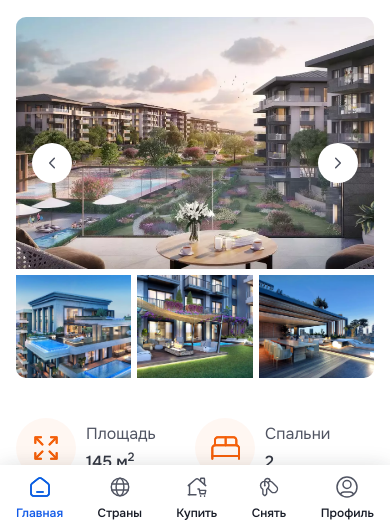
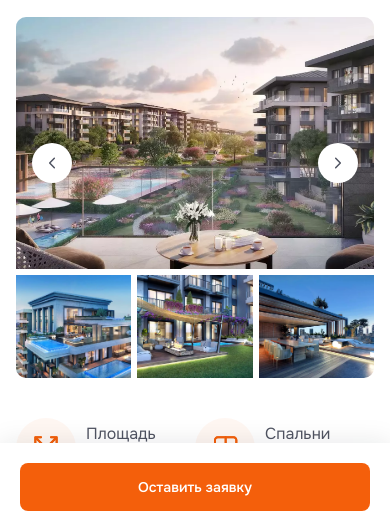
Before and after one commit to AzamjonKobulov/hatamatata, a website: page public/object.html in a window 390 px wide. Shown: the part 313-842 px from the top of the page. Drawn offline with nearby package versions, Linux system fonts and the light colour scheme.

Commit message:
add/object page

```diff
--- a/public/object.html
+++ b/public/object.html
@@ -3488,6 +3488,12 @@
           </div>
         </div>
       </section>
+      <!-- Fixed Button -->
+      <div
+        class="lg:hidden fixed z-50 bg-white fixed-btn-shadow inset-x-0 w-full bottom-0 p-5"
+      >
+        <button class="btn-orange w-full">Оставить заявку</button>
+      </div>
     </main>
 
     <!-- Footer -->
--- a/src/styles.css
+++ b/src/styles.css
@@ -120,6 +120,10 @@
   box-shadow: 0px 0px 15px 0px rgba(44, 57, 78, 0.2);
 }
 
+.fixed-btn-shadow {
+  box-shadow: 0px 0px 25px 0px rgba(24, 26, 32, 0.1);
+}
+
 .items-linear {
   background: linear-gradient(
     270deg,
```
Also changed, not shown: public/css/styles.css.
